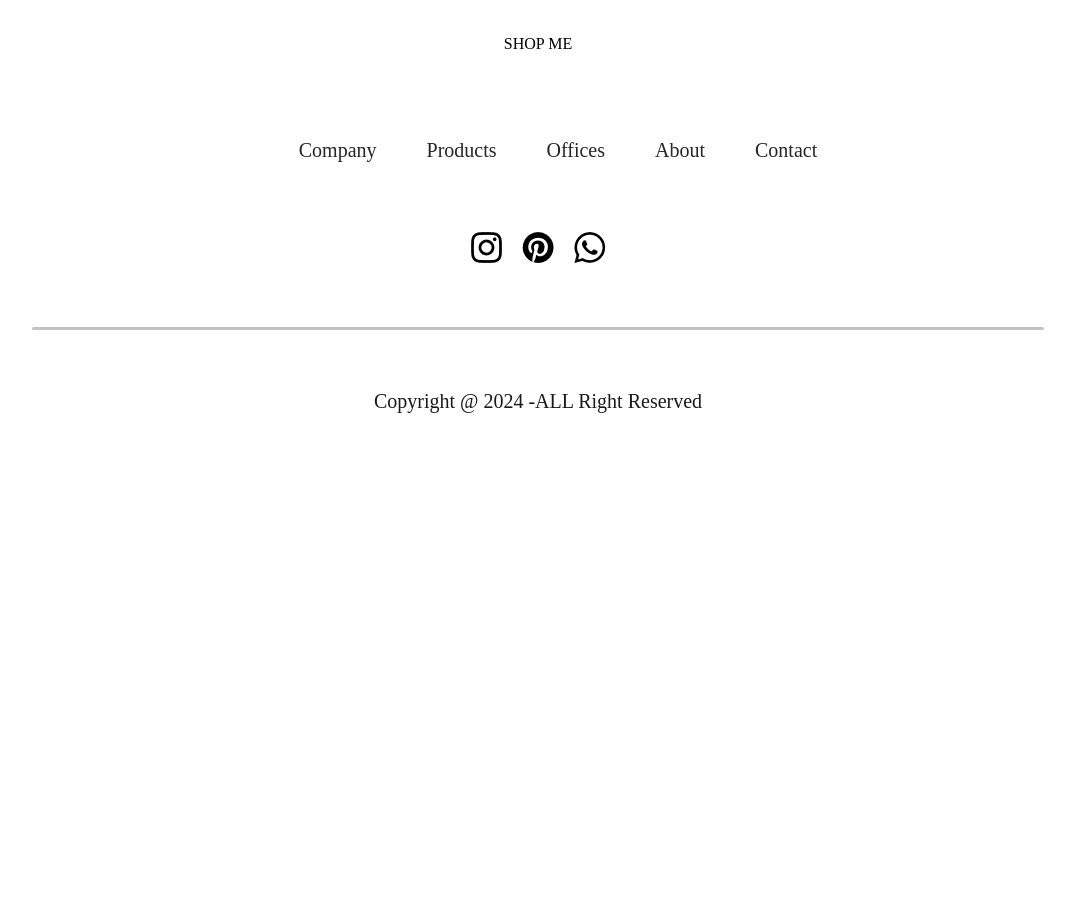
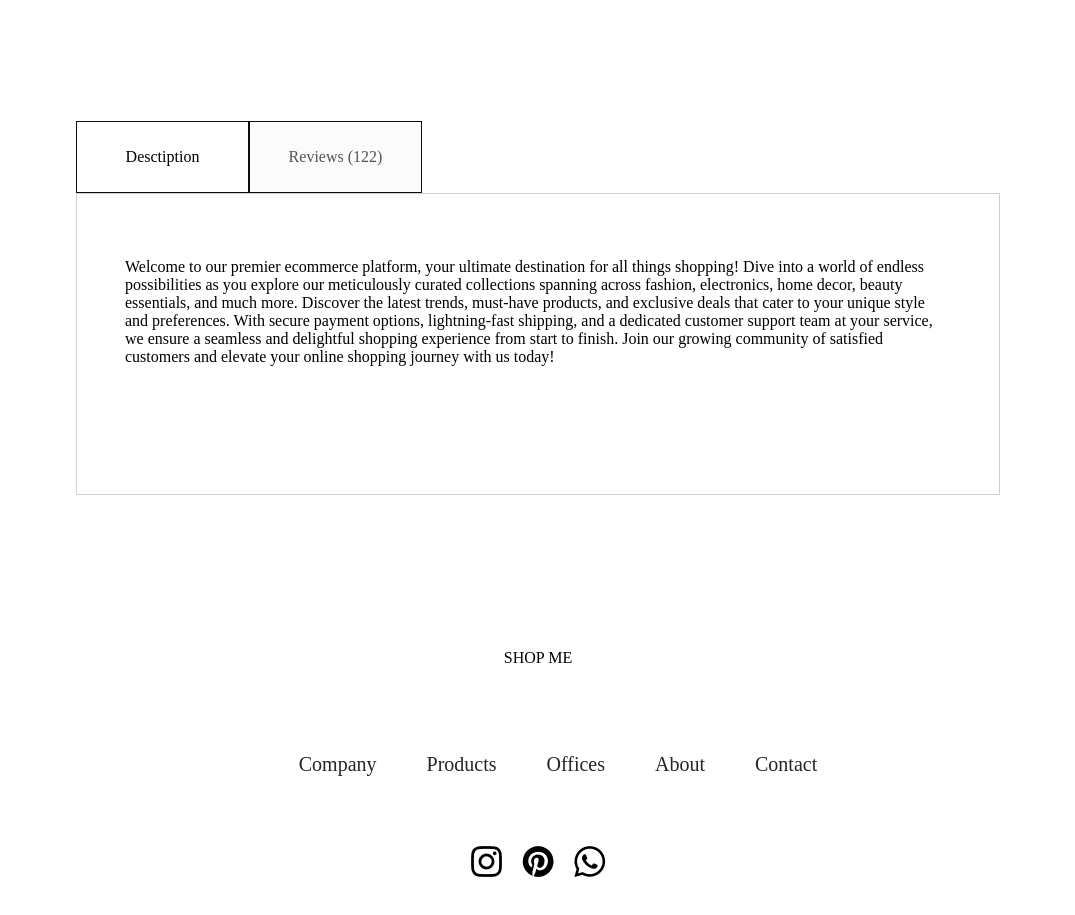
Before and after one commit to Mingtindu/ecom, a React (Vite) app in the folder frontend/: page /product/1 in a window 1280 px wide. Shown: the part 1060-1975 px from the top of the page, without its empty margins (102-1177 px from the left). Before the commit the page ends 1531 px from the top, so only its background shows below. Built offline with nearby package versions, Linux system fonts and the light colour scheme.

Commit message:
DescriptionBox created for product

```diff
--- a/frontend/src/components/DescriptionBox/DescriptionBox.css
+++ b/frontend/src/components/DescriptionBox/DescriptionBox.css
@@ -0,0 +1,37 @@
+.descriptionbox{
+    margin: 120px 170px;
+}
+.descriptionbox-navigator{
+    display: grid;
+    grid-row: inherit;
+
+}
+.ds{
+    display: flex;
+    flex-direction: row;
+
+}
+.descriptionbox-nav-box{
+    display: flex;
+    align-items: center;
+    justify-content: center;
+    font-size: 16px;
+    font-weight: 500;
+    width: 171px;
+    height: 70px;
+    border: 1px solid #0d0d0d;
+    flex-direction: row;
+}
+
+.descriptionbox-nav-box.fade{
+    background: #FBFBFB;
+    color: #555;
+}
+.descriptionbox-description{
+    display: flex;
+    flex-direction: column;
+    gap: 10px;
+    padding: 48px;
+    border: 1px solid #D0D0D0;
+    padding-bottom: 70px;
+}
--- a/frontend/src/components/DescriptionBox/DescriptionBox.jsx
+++ b/frontend/src/components/DescriptionBox/DescriptionBox.jsx
@@ -1,8 +1,26 @@
 import React from "react";
-
+import './DescriptionBox.css'
 const DescriptionBox=()=>{
     return(
-        <div className=""></div>
+        <div className="descriptionbox">
+            <div className="descriptionbox-navigator">
+               <div className="ds">
+               <div className="descriptionbox-nav-box">
+                    Desctiption
+                </div>
+                <div className="descriptionbox-nav-box fade">
+                    Reviews (122)
+                </div>
+               </div>
+                <div className="descriptionbox-description">
+                    <p>
+                    Welcome to our premier ecommerce platform, your ultimate destination for all things shopping! Dive into a world of endless possibilities as you explore our meticulously curated collections spanning across fashion, electronics, home decor, beauty essentials, and much more. Discover the latest trends, must-have products, and exclusive deals that cater to your unique style and preferences. With secure payment options, lightning-fast shipping, and a dedicated customer support team at your service, we ensure a seamless and delightful shopping experience from start to finish. Join our growing community of satisfied customers and elevate your online shopping journey with us today!
+
+                    </p>
+                    <p></p>
+                </div>
+            </div>
+        </div>
     )
 }
 
--- a/frontend/src/pages/Product.jsx
+++ b/frontend/src/pages/Product.jsx
@@ -3,6 +3,8 @@ import {ShopContext} from "../Context/ShopContext";
 import {useParams} from 'react-router-dom';
 import BreadCrum from "../components/BreadCrums/BreadCrum";
 import ProductDisplay from "../components/ProductDisplay/ProductDisplay";
+import DescriptionBox from "../components/DescriptionBox/DescriptionBox";
+
 const Product = ()=>{
     const {all_product }= useContext(ShopContext);
     const {productId}= useParams();
@@ -11,6 +13,8 @@ const Product = ()=>{
         <div>
             <BreadCrum product={product}></BreadCrum>
             <ProductDisplay product={product}></ProductDisplay>
+            <DescriptionBox></DescriptionBox>
+
         </div>
     )
 }
```
